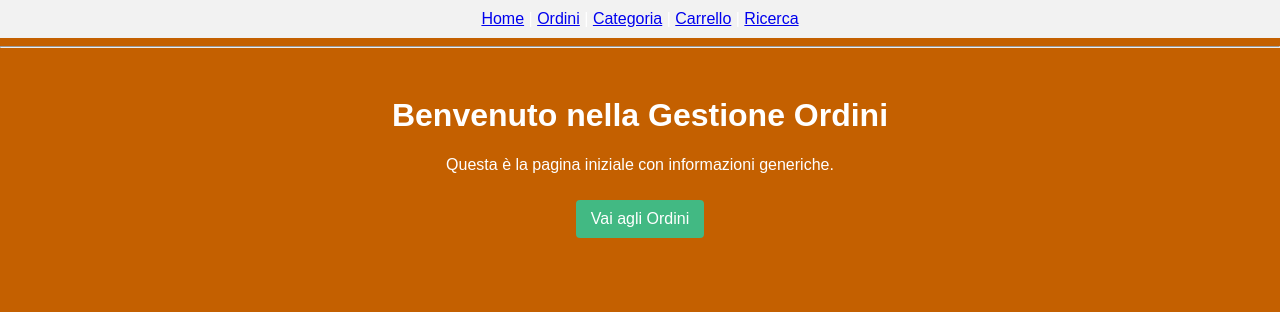
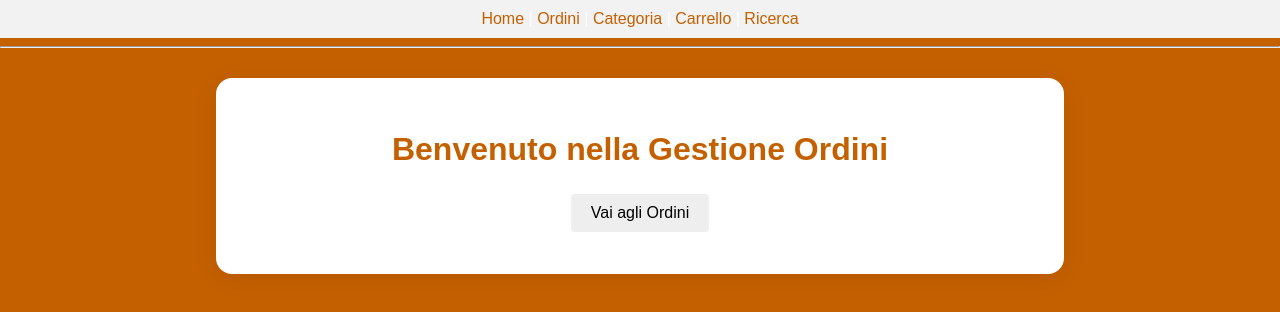
Before and after one commit to Zaidaman/CartExpress, a Vue app in the folder frontend/: page / in a window 1280 px wide. Shown: the top 312 px of the page. Built offline with nearby package versions, Linux system fonts and the light colour scheme.

Commit message:
migliorato il frontend

```diff
--- a/frontend/src/styles/main.scss
+++ b/frontend/src/styles/main.scss
@@ -28,3 +28,51 @@ button {
 button:hover {
   background-color: darken($button-bg, 10%);
 }
+
+.view-container {
+  background: #fff;
+  color: #333;
+  max-width: 800px;
+  margin: 30px auto 0 auto;
+  padding: 2rem 1.5rem;
+  border-radius: 16px;
+  box-shadow: 0 4px 24px rgba(0,0,0,0.08);
+}
+
+h1, h2 {
+  color: #C46000;
+  margin-bottom: 1rem;
+  font-weight: 700;
+}
+
+.card {
+  background: #f9f9f9;
+  border-radius: 12px;
+  box-shadow: 0 2px 8px rgba(0,0,0,0.06);
+  padding: 1.2rem;
+  margin-bottom: 1.5rem;
+  transition: box-shadow 0.2s;
+}
+.card:hover {
+  box-shadow: 0 4px 16px rgba(196,96,0,0.12);
+}
+
+a, router-link {
+  color: #C46000;
+  text-decoration: none;
+  font-weight: 500;
+  transition: color 0.2s;
+}
+a:hover, router-link:hover {
+  color: #a34d00;
+}
+
+@media (max-width: 600px) {
+  .view-container {
+    padding: 1rem 0.5rem;
+    max-width: 98vw;
+  }
+  h1, h2 {
+    font-size: 1.3rem;
+  }
+}
--- a/frontend/src/views/CarrelloView.vue
+++ b/frontend/src/views/CarrelloView.vue
@@ -1,6 +1,6 @@
 
 <template>
-	<div class="carrello-view">
+	<div class="view-container">
 		<h1>Carrello</h1>
 		<input v-model="dato" type="text" placeholder="Inserisci un dato" />
 		<button @click="inviaDato">Invia</button>
--- a/frontend/src/views/CategoriaView.vue
+++ b/frontend/src/views/CategoriaView.vue
@@ -30,7 +30,7 @@ async function caricaProdotti(idCategoria) {
 </script>
 
 <template>
-	<div class="categorie">
+	<div class="view-container">
 		<h1>Seleziona una Categoria</h1>
 		<ul v-if="categorie.length">
 			<li v-for="cat in categorie" :key="cat.IdCategoria">
--- a/frontend/src/views/HomeView.vue
+++ b/frontend/src/views/HomeView.vue
@@ -1,7 +1,7 @@
+
 <template>
-  <div class="home">
+  <div class="view-container">
     <h1>Benvenuto nella Gestione Ordini</h1>
-    <p>Questa è la pagina iniziale con informazioni generiche.</p>
     <button @click="vaiAiOrdini">Vai agli Ordini</button>
   </div>
 </template>
@@ -14,20 +14,3 @@ const vaiAiOrdini = () => {
   router.push('/ordini'); // Naviga alla pagina Ordini
 };
 </script>
-
-<style scoped>
-.home {
-  padding: 20px;
-  font-family: sans-serif;
-}
-button {
-  padding: 10px 15px;
-  background: #42b983;
-  color: white;
-  border: none;
-  cursor: pointer;
-}
-button:hover {
-  background: #369f6e;
-}
-</style>
--- a/frontend/src/views/OrdiniView.vue
+++ b/frontend/src/views/OrdiniView.vue
@@ -15,7 +15,7 @@ onMounted(async () => {
 </script>
 
 <template>
-  <div class="ordini">
+  <div class="view-container">
     <h1>Lista Ordini</h1>
     <ul v-if="ordini.length">
       <li v-for="ordine in ordini" :key="ordine.id">
--- a/frontend/src/views/RicercaView.vue
+++ b/frontend/src/views/RicercaView.vue
@@ -1,6 +1,6 @@
 
 <template>
-	<div class="ricerca-container">
+	<div class="view-container">
 		<h1>Ricerca</h1>
 		<input
 			v-model="codice"
```
